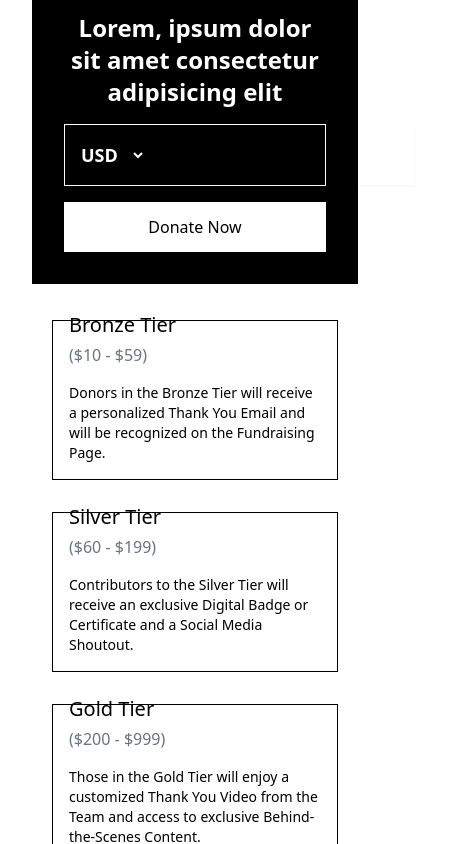
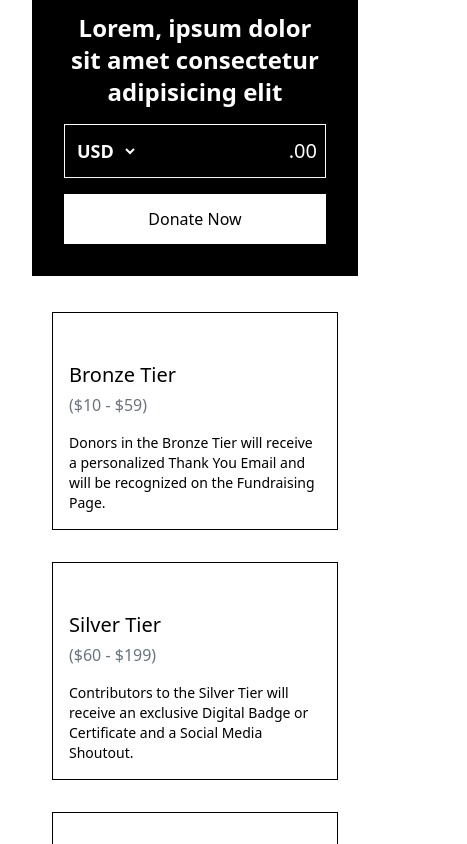
Before and after one commit to Faizol-Shobola/Fundit, a React (Create React App) app: page / in a window 390 px wide. Shown: the part 1780-2624 px from the top of the page, 467 px wide, since content can reach past the window. Built offline with nearby package versions, Linux system fonts and the light colour scheme.

Commit message:
Fix: reward section responsive

```diff
--- a/src/component/Reward.jsx
+++ b/src/component/Reward.jsx
@@ -2,11 +2,10 @@ import React, { useState } from 'react'
 
 export const Prize = ({ title, price, aim }) => {
   return (
-    <div className="group relative block h-40 sm:h-80">
-      <span className="absolute inset-0 border-2 border-dashed border-black"></span>
 
-      <div className="relative flex h-full transform items-end border border-black bg-white transition-transform group-hover:-translate-x-2 group-hover:-translate-y-2">
-        <div className="absolute p-4 transition-opacity group-hover:relative sm:p-6 lg:p-8 lg:px-4">
+
+    <div className="flex h-full transform items-end border border-black bg-white transition-transform hover:-translate-x-2 hover:-translate-y-2 hover:shadow-xl">
+        <div className="p-4 pt-8 transition-opacity sm:p-6 sm:pt-10 ">
 
           <h3 className="mt-4 text-xl capitalize font-medium sm:text-2xl">
             {title}
@@ -19,7 +18,7 @@ export const Prize = ({ title, price, aim }) => {
 
         </div>
     </div>
-    </div>
+
   );
 };
 
@@ -48,7 +47,7 @@ const handleCurrencyChange = (event) => {
                     name="currency"
                     value={currency}
                     onChange={handleCurrencyChange}
-                    className=" px-3 py-4 text-white text-lg lg:text-2xl font-semibold shadow-sm transition bg-transparent focus:outline-none"
+                    className=" px-2 py-3 md:px-3 md:py-4 text-white text-lg lg:text-2xl font-semibold shadow-sm transition bg-transparent focus:outline-none"
                   >
                     <option value="USD" className="bg-black text-white">
                       USD
@@ -60,14 +59,16 @@ const handleCurrencyChange = (event) => {
                       GBP
                     </option>
                   </select>
+                  <div className="relative flex-1 flex-grow">
                     <input
                       type="text"
                       // placeholder="Email address"
-                    className="px-3 py-4 flex-1 flex-grow text-white text-base lg:text-2xl font-semibold text-right shadow-sm transition bg-transparent focus:outline-none"
+                      className="w-full pe-12 lg:pe-16 px-4 py-3  md:py-4 text-white text-lg md:text-xl lg:text-3xl font-semibold text-right shadow-sm transition bg-transparent focus:outline-none"
                     />
-                  <p className="px-3 py-4 text-white text-xl md:text-2xl lg:text-4xl text-semibold">
+                    <p className="absolute inset-y-0 end-0 grid place-content-center px-2 py-3 md:px-3 md:py-4 text-white text-xl md:text-2xl lg:text-4xl text-semibold">
                       .00
                     </p>
+                  </div>
                 </div>
                 <button className="inline-block border w-full border-white bg-white px-12 py-3 text-base font-medium text-black transition hover:bg-transparent hover:text-white">
                   Donate Now
@@ -77,21 +78,25 @@ const handleCurrencyChange = (event) => {
           </div>
         </div>
 
-        <div className="grid grid-cols-1 sm:grid-cols-2 gap-8 md:gap:10 p-5 md:p-8">
+        <div className="grid grid-cols-1 sm:grid-cols-2 md:grid-cols-1 lg:grid-cols-2 gap-8 md:gap:10 p-5 md:p-8">
           <Prize
-            title="bronze tier" price="($10 - $59)"
+            title="bronze tier"
+            price="($10 - $59)"
             aim="Donors in the Bronze Tier will receive a personalized Thank You Email and will be recognized on the Fundraising Page."
           />
           <Prize
-            title="silver tier" price="($60 - $199)"
+            title="silver tier"
+            price="($60 - $199)"
             aim=" Contributors to the Silver Tier will receive an exclusive Digital Badge or Certificate and a Social Media Shoutout."
           />
           <Prize
-            title="gold tier" price="($200 - $999)"
+            title="gold tier"
+            price="($200 - $999)"
             aim=" Those in the Gold Tier will enjoy a customized Thank You Video from the Team and access to exclusive Behind-the-Scenes Content."
           />
           <Prize
-            title="diamond tier" price="($1000 and above)"
+            title="diamond tier"
+            price="($1000 and above)"
             aim=" Supporters in the Diamond Tier will receive special mention in Press Releases or Campaign Materials, along with VIP Access to an Event or Launch."
           />
         </div>
```
Lines whose indentation alone changed are shown as unchanged.
